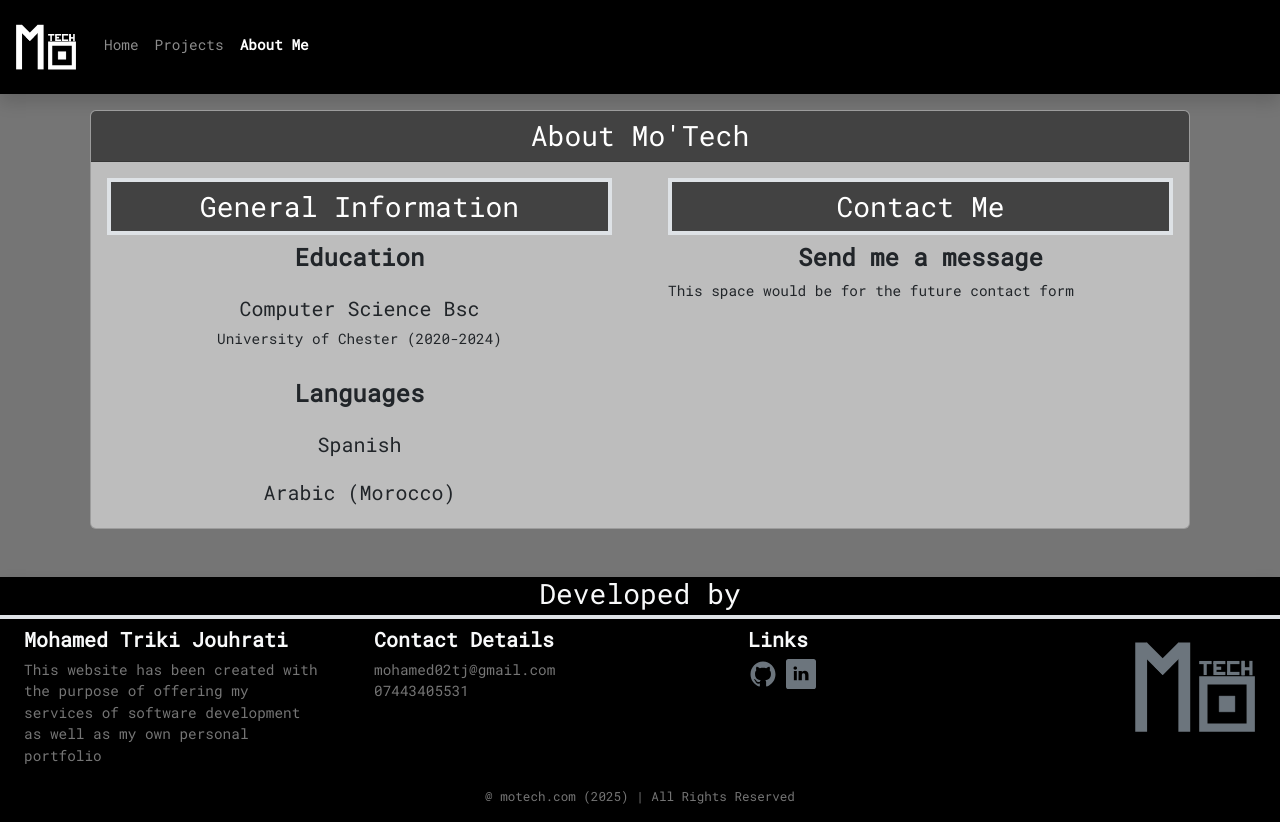
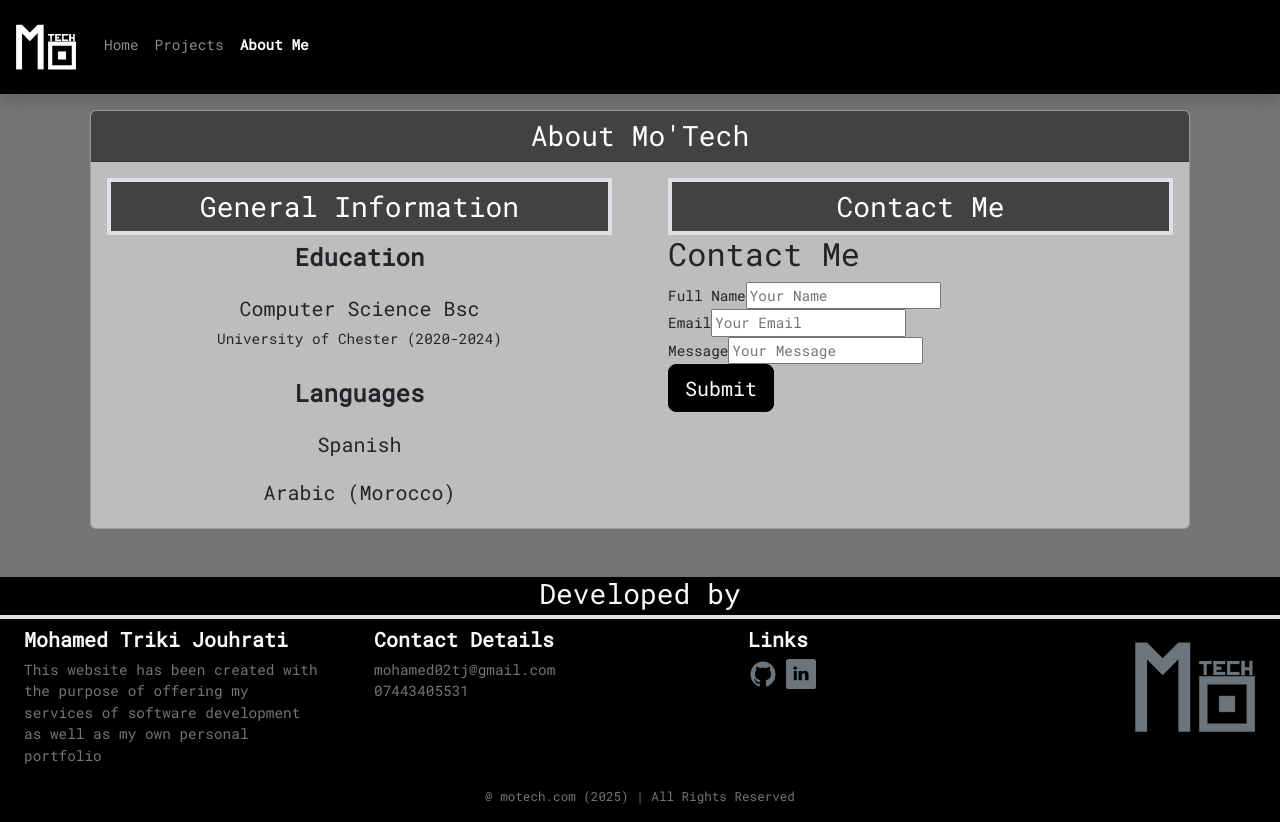
Before and after one commit to Mohamed-git-TJ/mo-tech, a React (Vite) app: page /aboutme in a window 1280 px wide. Built offline with nearby package versions, Linux system fonts and the light colour scheme.

Commit message:
Contact form implemented in About Me tab (tsconfig.json strict parameter changed to false)

```diff
--- a/package.json
+++ b/package.json
@@ -10,6 +10,7 @@
     "preview": "vite preview"
   },
   "dependencies": {
+    "@emailjs/browser": "^4.4.1",
     "bootstrap": "5.3",
     "jquery": "^3.7.1",
     "popper.js": "^1.16.1",
--- /dev/null
+++ b/src/components/Form.tsx
@@ -0,0 +1,62 @@
+import React, { useRef } from "react";
+import emailjs from "@emailjs/browser";
+
+function Form() {
+  const form = useRef();
+
+  const sendEmail = (e) => {
+    e.preventDefault();
+
+    emailjs
+      .sendForm("service_malp0ua", "template_79rdqmr", form.current, {
+        publicKey: "C5eFLZIMllfTypX4d",
+      })
+      .then(
+        () => {
+          console.log("SUCCESS!");
+          e.target.reset();
+        },
+        (error) => {
+          console.log("FAILED...", error.text);
+        }
+      );
+  };
+  return (
+    <form ref={form} onSubmit={sendEmail}>
+      <h2>Contact Me</h2>
+      <div className="input-box">
+        <label>Full Name</label>
+        <input
+          type="text"
+          className="field"
+          placeholder="Your Name"
+          name="name"
+          required
+        />
+      </div>
+      <div className="input-box">
+        <label>Email</label>
+        <input
+          type="email"
+          className="field"
+          placeholder="Your Email"
+          name="email"
+          required
+        />
+      </div>
+      <div className="input-box">
+        <label>Message</label>
+        <input
+          type="text"
+          className="field message"
+          placeholder="Your Message"
+          name="message"
+          required
+        />
+      </div>
+      <input type="submit" className="btn btn-primary btn-lg btn-block"></input>
+    </form>
+  );
+}
+
+export default Form;
--- a/src/pages/AboutMe.tsx
+++ b/src/pages/AboutMe.tsx
@@ -1,3 +1,5 @@
+import Form from "../components/Form";
+
 function AboutMe() {
   //const [selectedIndex, setSelectedIndex] = useState(-1);
   return (
@@ -31,12 +33,9 @@ function AboutMe() {
             <h3 className="card-header bg-success text-white text-center rounded-0 border border-4">
               Contact Me
             </h3>
-            <h4 className="card-title text-center mt-2 fw-bolder">
-              Send me a message
-            </h4>
-            <p className="card-text">
-              This space would be for the future contact form <br /> <br />
-            </p>
+            <div>
+              <Form></Form>
+            </div>
           </div>
         </div>
       </div>
--- a/tsconfig.app.json
+++ b/tsconfig.app.json
@@ -15,7 +15,7 @@
     "jsx": "react-jsx",
 
     /* Linting */
-    "strict": true,
+    "strict": false,
     "noUnusedLocals": true,
     "noUnusedParameters": true,
     "noFallthroughCasesInSwitch": true
```
Also changed, not shown: 1 other file (tests, documents, lock files or other folders).
